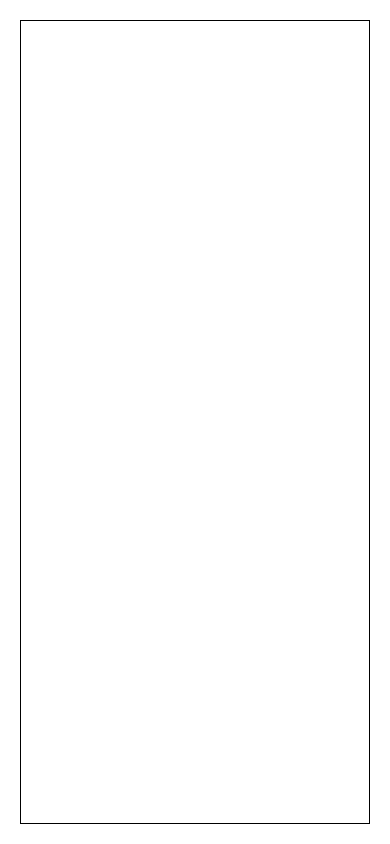
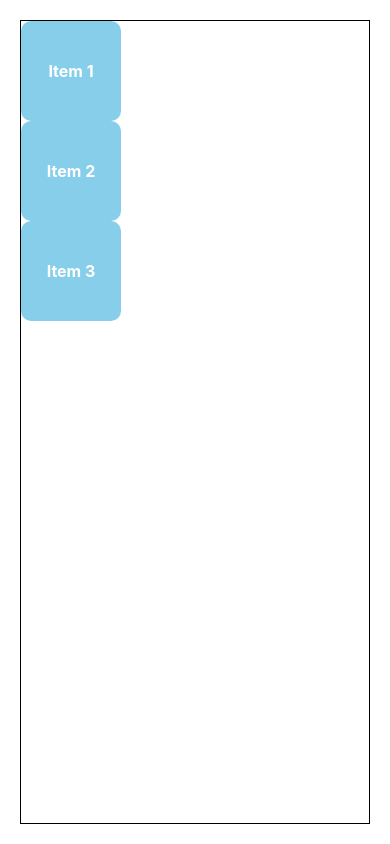
Before and after one commit to deploy-edu/FlexBoxLayoutController, a React Native app: screen / in a window 390 px wide. Built offline with nearby package versions, Linux system fonts and the light colour scheme.

Commit message:
Item 추가

```diff
--- a/App.tsx
+++ b/App.tsx
@@ -1,11 +1,16 @@
 import { SafeAreaView, StyleSheet, View } from "react-native";
 import Container from "./Container";
+import Item from "./Item";
 
 export default function App() {
   return (
     <SafeAreaView style={styles.safeAreaView}>
       <View style={styles.rootContainer}>
-        <Container></Container>
+        <Container>
+          <Item name="Item 1" />
+          <Item name="Item 2" />
+          <Item name="Item 3" />
+        </Container>
       </View>
     </SafeAreaView>
   );
--- /dev/null
+++ b/Item.tsx
@@ -0,0 +1,33 @@
+import React, { FC } from "react";
+import { StyleSheet, Text, View, ViewStyle } from "react-native";
+
+type Props = {
+  style?: ViewStyle;
+  name: string;
+};
+
+const Item: FC<Props> = ({ style, name }) => {
+  return (
+    <View style={styles.container}>
+      <Text style={styles.name}>{name}</Text>
+    </View>
+  );
+};
+
+const styles = StyleSheet.create({
+  container: {
+    width: 100,
+    height: 100,
+    borderRadius: 10,
+    backgroundColor: "skyblue",
+    justifyContent: "center",
+    alignItems: "center",
+  },
+  name: {
+    fontSize: 16,
+    fontWeight: "bold",
+    color: "#fff",
+  },
+});
+
+export default Item;
```
